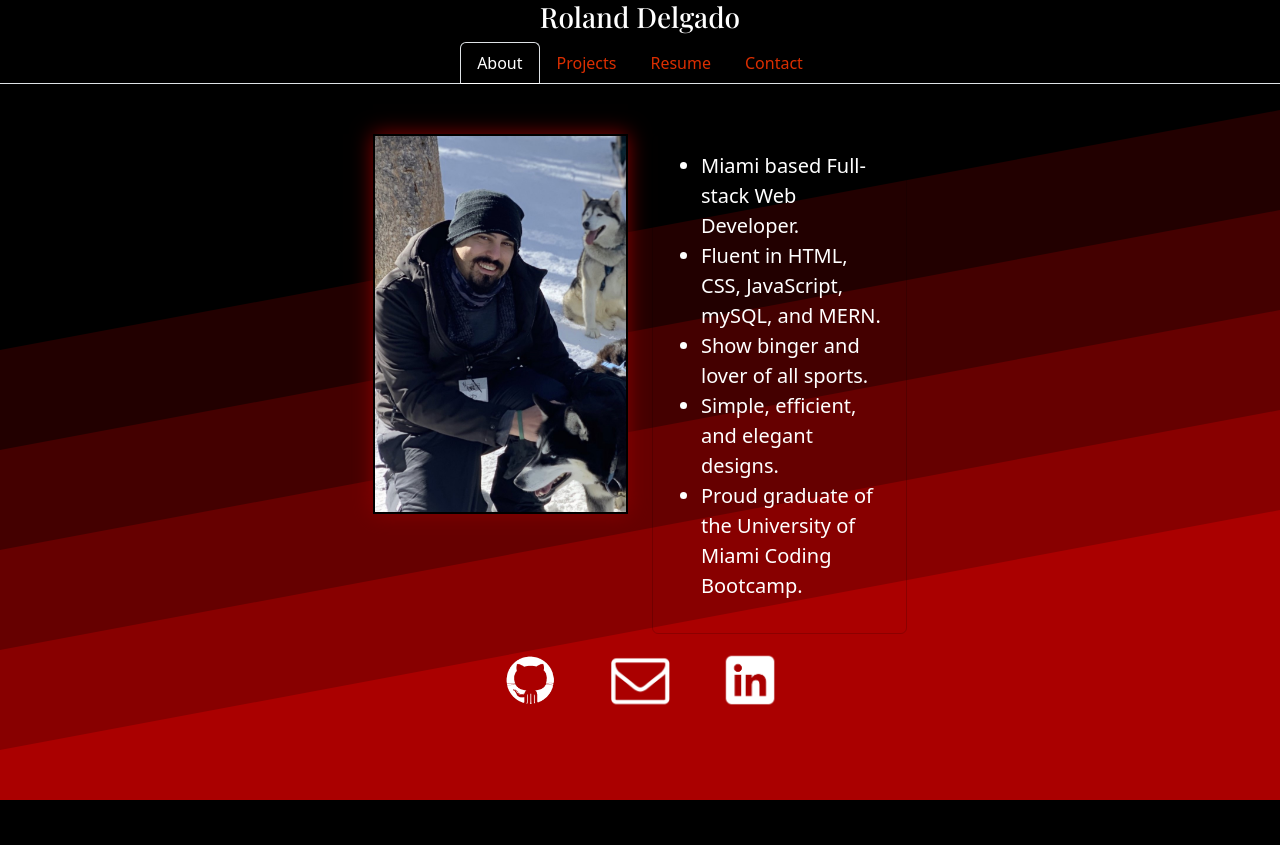
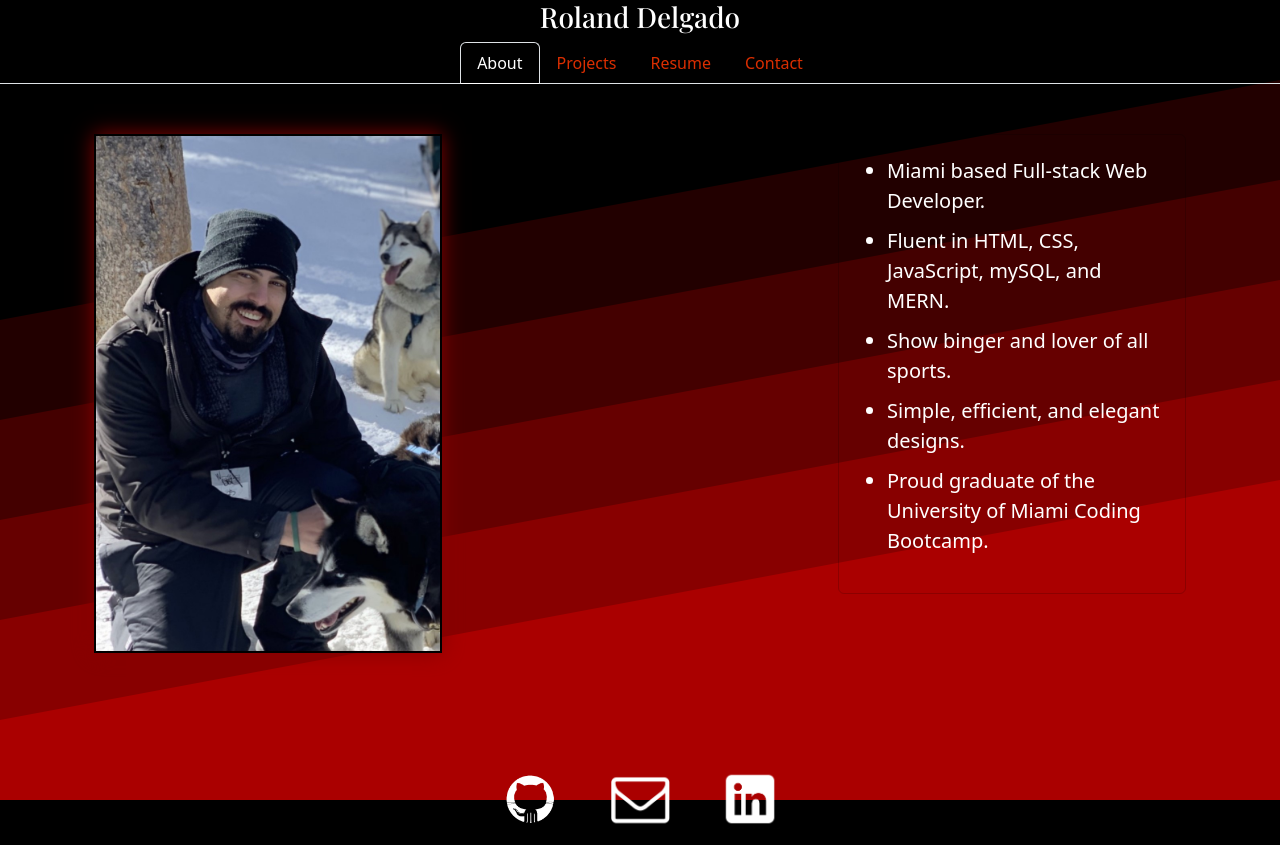
Before and after one commit to ohNOitsRO/react-portfolio, a React (Create React App) app: page / in a window 1280 px wide. Before the commit the page ends 800 px from the top, so only its background shows below. Built offline with nearby package versions, Linux system fonts and the light colour scheme.

Commit message:
styles work

```diff
--- a/src/assets/css/styles.css
+++ b/src/assets/css/styles.css
@@ -84,6 +84,12 @@ h3 {
   display: flex;
 
 }
+
+.listspace {
+  padding-top: 5px;
+  padding-bottom: 5px;
+
+}
 /*  Header Helper Classes  */
 
 .top-links {
@@ -114,6 +120,7 @@ main {
     justify-content: center;
     flex-wrap: wrap;
     padding-top: 50px;
+    padding-bottom: 100px;
 }
 
 /*  About Me Section  */
--- a/src/components/pages/About.js
+++ b/src/components/pages/About.js
@@ -8,31 +8,32 @@ export default function About() {
         <div className="container-fluid">
         <div className="container row">
 
-        <div className= "col-md-3"></div>
 
-        <div className= "col-md-3">
+
+        <div className= "col-md-4">
         <img src={ProfilePic}
              alt="Roland's Profile"
              id ="about-me"
              className="d-block mx-lg-auto img-fluid"></img>
         </div>
-        <div className= "col-md-3">
+        <div className= "col-md-4"></div>
+        <div className= "col-md-4">
             <div className= "card">
             <div className="card-body h-100">
-            <p className="lead">
+            <div className="lead">
                 <ul>
-                <li>Miami based Full-stack Web Developer.</li>
-                <li>Fluent in HTML, CSS, JavaScript, mySQL, and MERN.</li>
-                <li>Show binger and lover of all sports.</li>
-                <li>Simple, efficient, and elegant designs.</li>
-                <li>Proud graduate of the University of Miami Coding Bootcamp.</li>
+                <li className="listspace">Miami based Full-stack Web Developer.</li>
+                <li className="listspace">Fluent in HTML, CSS, JavaScript, mySQL, and MERN.</li>
+                <li className="listspace">Show binger and lover of all sports.</li>
+                <li className="listspace">Simple, efficient, and elegant designs.</li>
+                <li className="listspace">Proud graduate of the University of Miami Coding Bootcamp.</li>
                 </ul>
-        </p>
+        </div>
         </div>
         </div>
         </div>
 
-        <div className= "col-md-3"></div>
+
 
 
         </div>
--- a/src/components/pages/Contact.js
+++ b/src/components/pages/Contact.js
@@ -10,19 +10,23 @@ function Contact() {
   const handleSubmit = (event) => {
     event.preventDefault();
     console.log(`Email: ${email}, Name: ${name}, Message: ${message}`);
+    console.log('event',event);
     if (event.target.value === 'email') {
+      console.log("email");
       const isValid = validateEmail(event.target.value);
-      if (!isValid) {
+    if (!isValid) {
         setErrorMessage('Please use a valid email!');
-      } else {
-        setErrorMessage('');
+      }
+    else {
+        setErrorMessage('Revelio!');
       }
     }
+
   }
 
    return (
     <div className="form-group cover-container d-flex w-50 h-100 p-3 mx-auto flex-column">
-    <form onSubmit={handleSubmit}>
+    <form onSubmit={handleSubmit} action="mailto:youraddr@domain.tld" method="GET">
       <label htmlFor="email">Email</label>
       <input
         type="email"
--- a/src/components/pages/Resume.js
+++ b/src/components/pages/Resume.js
@@ -8,27 +8,27 @@ export default function Resume() {
       <div className="container-fluid">
       <div className="container row">
 
-      <div className= "col-md-3"></div>
-
-      <div className= "col-md-3">
+      <div className= "col-md-4">
       <a href="" download>
       <img src={Resumedownload}
            alt="Roland's Resume"
            className="d-block mx-lg-auto img-fluid"></img></a>
       </div>
-      <div className= "col-md-3">
+      <div className= "col-md-4"></div>
+      <div className= "col-md-4">
           <div className= "card">
           <div className="card-body h-100">
-          <p className="lead">Technical Skills
+          <p className="lead">
+            <u>Technical Skills</u>
 
-          <li>HTML</li>
-          <li>CSS</li>
-          <li>Javascript</li>
-          <li>mySQL</li>
-          <li>MongoDB</li>
-          <li>Express</li>
-          <li>React</li>
-          <li>Node</li>
+            <li className="listspace">HTML</li>
+            <li className="listspace">CSS</li>
+            <li className="listspace">Javascript</li>
+            <li className="listspace">mySQL</li>
+            <li className="listspace">MongoDB</li>
+            <li className="listspace">Express</li>
+            <li className="listspace">React</li>
+            <li className="listspace">Node</li>
 
       </p>
       </div>
@@ -36,8 +36,6 @@ export default function Resume() {
       </div>
       </div>
       </div>
-
-      <div className= "col-md-3"></div>
       </>
   );
 }
```
